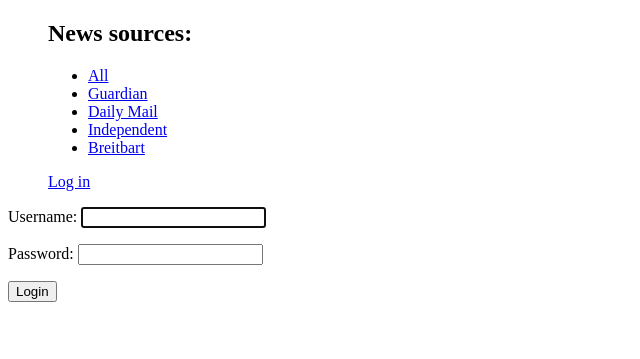
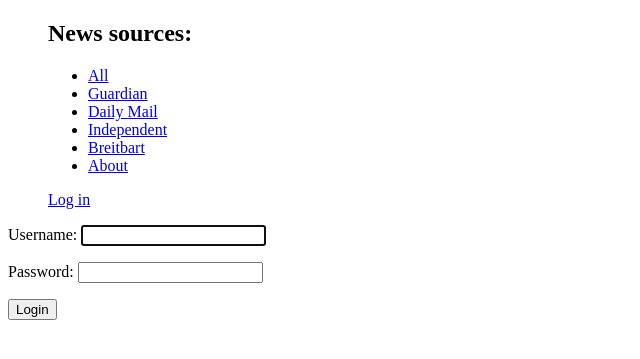
Before and after one commit to keeperofkeys/healthy-feed, a Django app: a page that uses main/templates/base.html in a window 1280 px wide. Shown: the top 359 px of the page, without its empty margins (0-640 px from the left). Run offline with Django 3.2, Linux system fonts and the light colour scheme; parts of the project's set-up code (start-up, migrations or seed data) failed here and were passed over.

Commit message:
enable about page

```diff
--- a/feeds/urls.py
+++ b/feeds/urls.py
@@ -15,6 +15,7 @@
 """
 from django.conf.urls import url, include
 from django.contrib import admin
+from django.views.generic import TemplateView
 
 from main.views import homepage, live_feed, kill_story, show_post
 
@@ -23,6 +24,7 @@
     url(r'^live/', live_feed),
     url(r'^posts/(?P<year>\d+)/(?P<month>\d+)/(?P<day>\d+)/(?P<slug>.+)/', show_post),
     url(r'^kill-story/', kill_story),
+    url(r'^about/', TemplateView.as_view(template_name="main/about.html"), name='about'),
     url(r'^admin/', admin.site.urls),
     url(r'^comments/', include('django_comments_xtd.urls')),
     url(r'^auth/', include('django.contrib.auth.urls')),
--- a/main/templates/base.html
+++ b/main/templates/base.html
@@ -15,6 +15,9 @@
                 <a href="/?provider={{ provider }}">{{ provider }}</a>
             </li>
             {% endfor %}
+            <li>
+                <a href="{% url 'about' %}">About</a>
+            </li>
         </ul>
 
         {% if user.is_authenticated %}
--- /dev/null
+++ b/main/templates/main/about.html
@@ -0,0 +1,5 @@
+{% extends 'base.html' %}
+
+{% block content %}
+hey
+{% endblock %}
```
